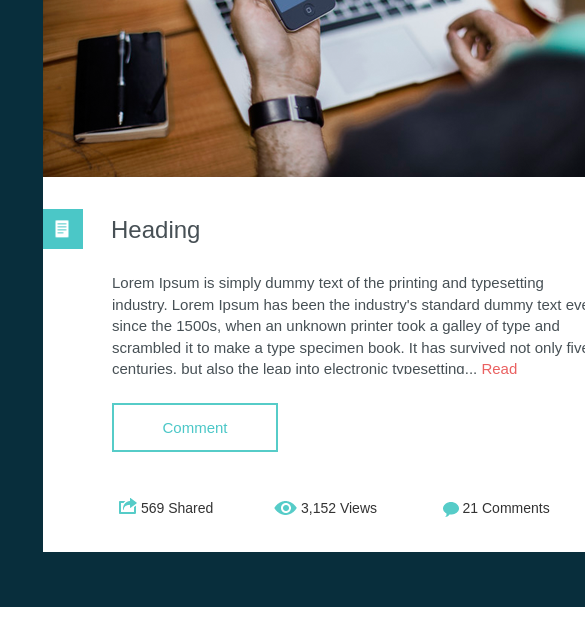
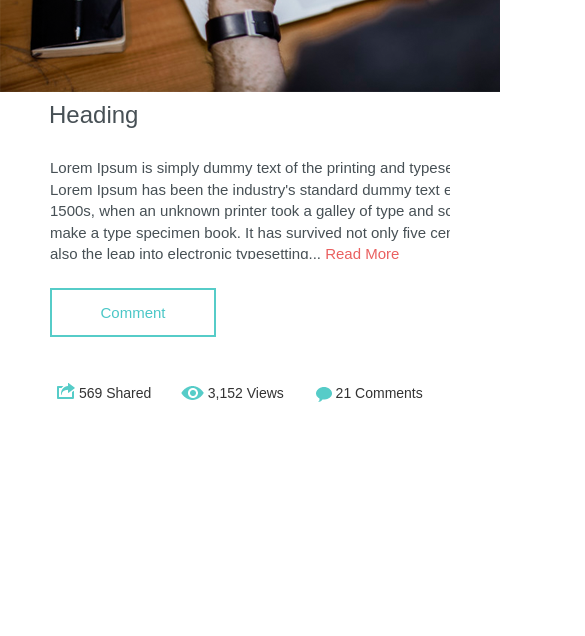
Before and after one commit to ollylv/cutoutpage, a plain HTML site: page index.html in a window 390 px wide. Shown: the part 208-844 px from the top of the page, 585 px wide, since content can reach past the window. Drawn offline with nearby package versions, Linux system fonts and the light colour scheme.

Commit message:
mobile test
testing mobile

```diff
--- a/index.html
+++ b/index.html
@@ -17,22 +17,22 @@
                 <p>New</p>
             </div>
         </div>
-        <div class="content">
+        <div class="contents">
             <div class="right-side-bar">
                 <div class="side-bar">
                         <i class="sprite sprite-article-icon"></i>
                 </div>
             </div>
             <div class="content-wrapper">
-                <div class="heading">
+                <div class="heading content">
                     <h1>Heading</h1>
                 </div>
-                <div class="paragraph">
+                <div class="paragraph content">
                     <p>Lorem Ipsum is simply dummy text of the printing and typesetting industry. Lorem Ipsum has been the industry's standard dummy text ever since the 1500s, when an unknown printer took a galley of type and scrambled it to make a type specimen book. It has survived not only five centuries, but    also the leap into electronic typesetting...
                         <a class="readmore"> Read More</a> lorem Ipsum is simply dummy text of theLorem Ipsum is simply dummy text of theLorem Ipsum is simply dummy text of the Lorem Ipsum is simply dummy text of the printing and typeseLorem Ipsum is simply dummy text of the printing and typese
                     </p>
                 </div>
-                <div class="comments">
+                <div class="comments content">
                     <div class="comment-button">
                         <p>Comment</p>
                     </div>
@@ -41,8 +41,8 @@
                     </div>
                     <div class="send-button"><p>Send</p></div>
                 </div>
-                <div class="comment-container"></div>
-                <div class="social">
+                <div class="comment-container content"></div>
+                <div class="social content">
                     <ul class="bottom-bar">
                         <li class="share bottom-bar-item">
                             <i class="sprite sprite-share-icon"></i>
--- a/sass/globals/_mixins.scss
+++ b/sass/globals/_mixins.scss
@@ -1,18 +1,4 @@
 @mixin centerr {
-  position: absolute;
-  top: 50%;
-  left: 50%;
-  transform: translate(-50%, -50%);
-}
-
-@mixin centerr2 {
-  position: absolute;
-  top: 50%;
-  left: 50%;
-  transform: translate(-50%, -50%);
-}
-
-@mixin centerr3 {
   position: absolute;
   top: 50%;
   left: 50%;
--- /dev/null
+++ b/sass/globals/_mobile.scss
@@ -0,0 +1,56 @@
+@media all and (max-width: 720px) {
+
+  body, html {
+    max-width: 620px;
+    width: 100%;
+    height: 100%;
+  }
+
+  .main-container {
+    display: table;
+    max-width: 620px;
+    width: 100%;
+    height: 100%;
+    padding: 0;
+    background: none;
+  }
+  .header {
+    display: block;
+    position: relative;
+  }
+
+  .contents {
+    display: block;
+    position: relative;
+    max-width: 500px;
+    .heading {
+      margin: 0;
+    }
+  }.right-side-bar {
+    display: none;
+   }
+
+  .content-wrapper {
+    position: relative;
+    max-width: 400px;
+    height: 100% !important;
+    margin: 10px auto !important;
+  }
+  .paragraph {
+    width: 100%;
+    width: 600px;
+    word-wrap: break-word !important;
+    p {
+      width: 500px !important;
+      height: 100% !important;
+    }
+  }
+  .content {
+    width: 100% !important;
+    max-width: 400px !important;
+    height: 100%;
+    margin: 0 auto;
+  }.social {
+     margin: 0 auto;
+   }
+}
--- a/sass/globals/_root.scss
+++ b/sass/globals/_root.scss
@@ -22,12 +22,12 @@ body, html{
 }
 
 .header {
-  width: 620px;
+  width: 100%;
   height: 300px;
   background: url("../img/header.png");
 }
 
-.content {
+.contents {
   position: relative;
   width: 620px;
   min-height: 340px;
--- a/sass/globals/style.scss
+++ b/sass/globals/style.scss
@@ -1,3 +1,4 @@
 @import 'root';
+@import "mobile";
 @import "mixins";
 @import "variables";
```
Also changed, not shown: css/main.css, 1 other file.
